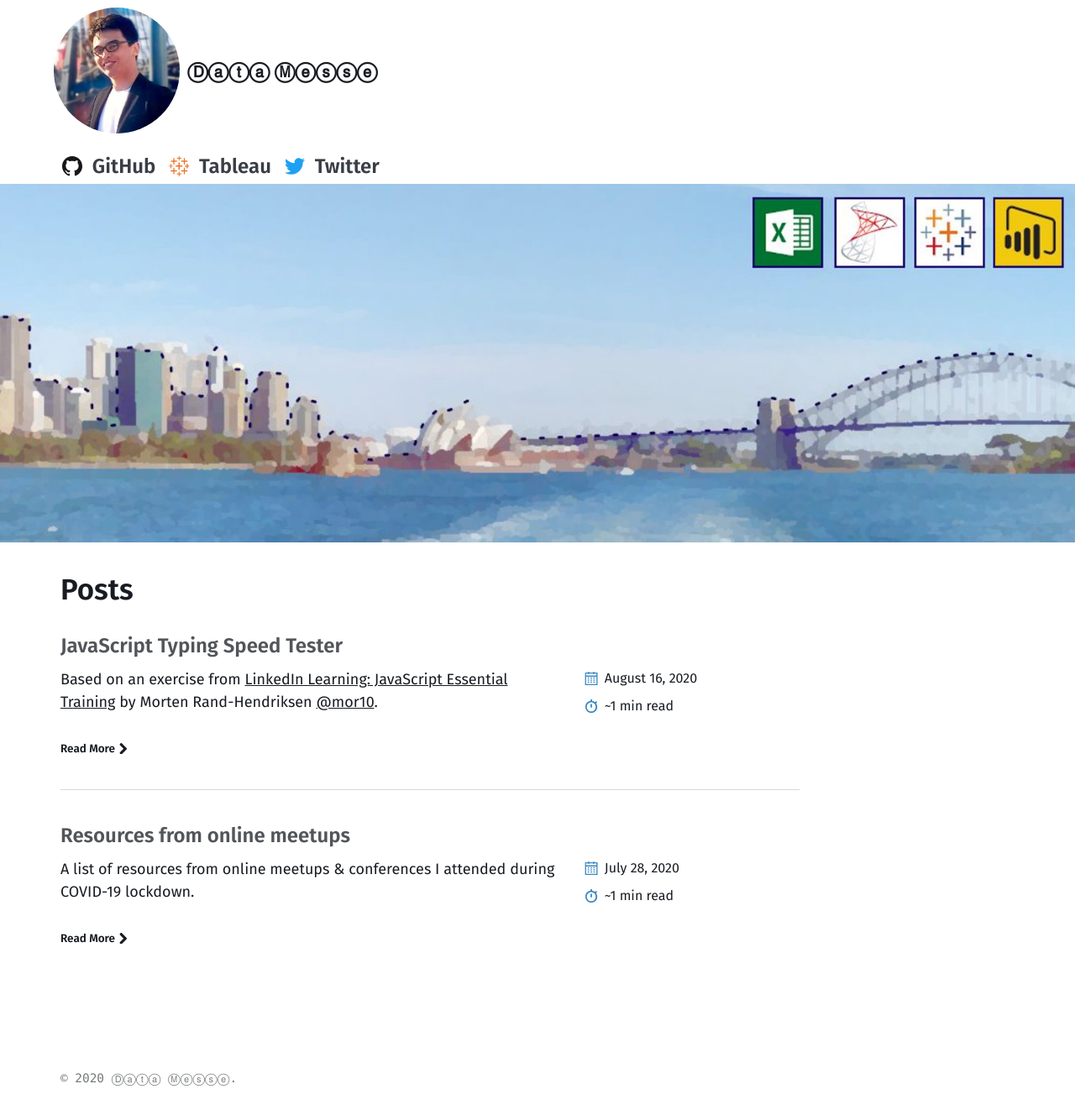
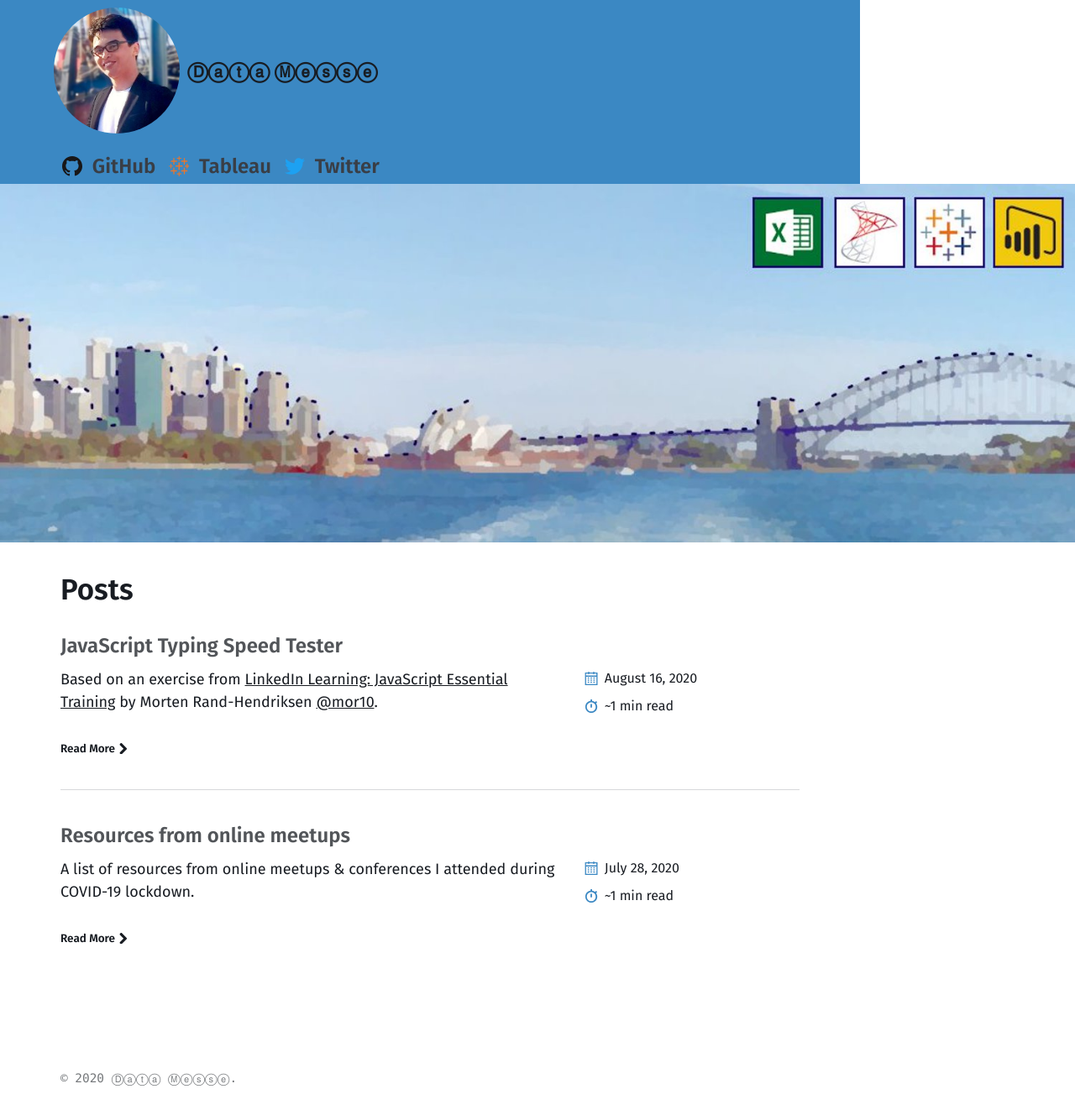
Before and after one commit to datamesse/blog, a Jekyll site: the page built from index.md, in a window 1280 px wide. Shown: the whole page at 84% size. Built offline with Jekyll 4.4.1, drawn with Linux system fonts in a browser that asks for light colours.

Commit message:
Update _global.scss

```diff
--- a/_sass/basically-basic/_global.scss
+++ b/_sass/basically-basic/_global.scss
@@ -13,6 +13,7 @@
   font-family: $base-font-family;
   font-weight: bold;
   line-height: 1;
+  background-color: #3b88c3; /* ADDED */
 
   @include breakpoint($medium) {
     padding-left: 2rem;
```
